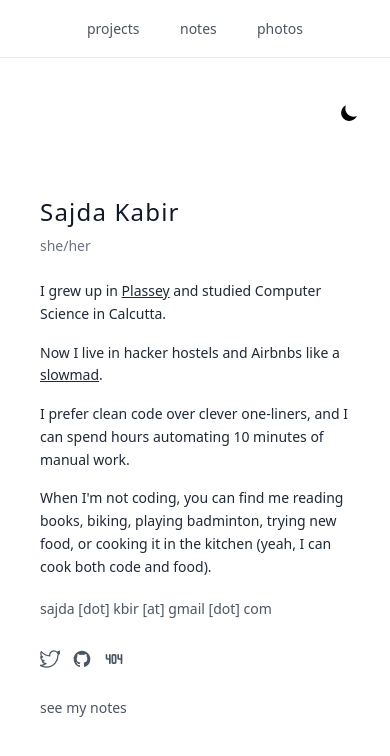
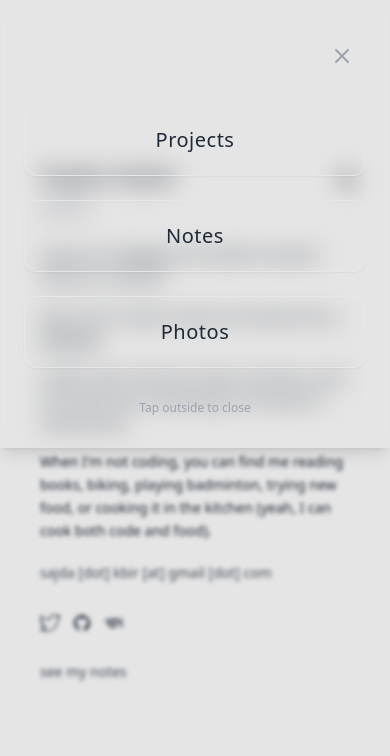
Before and after one commit to sajdakabir/saju, a Next.js app: page / in a window 390 px wide. Both pictures are taken after a click on the button "see my notes". Shown: the top 756 px of the page. Built offline with nearby package versions, Linux system fonts and the light colour scheme.

Commit message:
nav mobile

```diff
--- a/src/app/globals.css
+++ b/src/app/globals.css
@@ -30,6 +30,19 @@
   .nav-enter .nav-item:nth-child(1) { animation-delay: 0.1s; }
   .nav-enter .nav-item:nth-child(2) { animation-delay: 0.15s; }
   .nav-enter .nav-item:nth-child(3) { animation-delay: 0.2s; }
+
+  /* Mobile-specific responsive styles */
+  @media (max-width: 640px) {
+    .nav-enter .nav-item {
+      animation: navItemSlideInMobile 0.5s cubic-bezier(0.4, 0, 0.2, 1) forwards;
+      opacity: 0;
+      transform: translateY(20px) scale(0.95);
+    }
+
+    .nav-enter .nav-item:nth-child(1) { animation-delay: 0.1s; }
+    .nav-enter .nav-item:nth-child(2) { animation-delay: 0.2s; }
+    .nav-enter .nav-item:nth-child(3) { animation-delay: 0.3s; }
+  }
 
   /* Respect user motion preferences */
   @media (prefers-reduced-motion: reduce) {
@@ -81,6 +94,17 @@
     }
   }
 
+  @keyframes navItemSlideInMobile {
+    0% {
+      opacity: 0;
+      transform: translateY(20px) scale(0.95);
+    }
+    100% {
+      opacity: 1;
+      transform: translateY(0) scale(1);
+    }
+  }
+
   /* Performance optimizations */
   .will-change-transform {
     will-change: transform, opacity, max-height;
@@ -91,4 +115,9 @@
     backface-visibility: hidden;
     perspective: 1000px;
   }
+
+  /* Custom scale utilities */
+  .active\:scale-98:active {
+    transform: scale(0.98);
+  }
 }
--- a/src/app/page.tsx
+++ b/src/app/page.tsx
@@ -85,11 +85,14 @@ export default function Home() {
       <Navigation
         isVisible={showNavigation}
         theme={theme as 'light' | 'dark'}
+        onClose={() => setShowNavigation(false)}
       />
 
-      <div className={`flex-1 flex items-center justify-center p-6 transition-all duration-500 ${showNavigation ? 'pt-24' : 'pt-6'}`}>
+
+
+      <div className={`flex-1 flex items-center justify-center p-6 transition-all duration-500 ${showNavigation ? 'sm:pt-24' : 'pt-6'}`}>
         <div className="max-w-2xl w-full mx-auto px-4">
-          <div className={`absolute right-6 transition-all duration-500 ${showNavigation ? 'top-24' : 'top-6'}`}>
+          <div className={`absolute right-6 transition-all duration-500 ${showNavigation ? 'sm:top-24' : 'top-6'}`}>
             <button
               onClick={toggleTheme}
               className="p-2 text-black dark:text-white transition-colors text-lg"
--- a/src/components/Navigation.tsx
+++ b/src/components/Navigation.tsx
@@ -14,6 +14,7 @@ interface NavigationProps {
   isVisible: boolean;
   theme: 'light' | 'dark';
   onNavigate?: (section: string) => void;
+  onClose?: () => void;
 }
 
 // Navigation items configuration
@@ -23,7 +24,7 @@ const navigationItems: NavigationItem[] = [
   { label: 'photos', href: '/photos' }
 ];
 
-export default function Navigation({ isVisible, theme, onNavigate }: NavigationProps) {
+export default function Navigation({ isVisible, theme, onNavigate, onClose }: NavigationProps) {
   const [shouldRender, setShouldRender] = useState(isVisible);
   const [animationClass, setAnimationClass] = useState('');
 
@@ -47,6 +48,27 @@ export default function Navigation({ isVisible, theme, onNavigate }: NavigationP
     }
   }, [isVisible]);
 
+  // Handle keyboard navigation (Escape to close)
+  useEffect(() => {
+    const handleKeyDown = (event: KeyboardEvent) => {
+      if (event.key === 'Escape' && isVisible && onClose) {
+        onClose();
+      }
+    };
+
+    if (isVisible) {
+      document.addEventListener('keydown', handleKeyDown);
+      return () => document.removeEventListener('keydown', handleKeyDown);
+    }
+  }, [isVisible, onClose]);
+
+  // Handle click outside to close (mobile only)
+  const handleBackdropClick = (e: React.MouseEvent) => {
+    if (e.target === e.currentTarget && onClose) {
+      onClose();
+    }
+  };
+
   const handleNavigationClick = (section: string) => {
     if (onNavigate) {
       onNavigate(section);
@@ -57,9 +79,115 @@ export default function Navigation({ isVisible, theme, onNavigate }: NavigationP
   if (!shouldRender) return null;
 
   return (
+    <>
+      {/* Mobile Navigation - Full screen overlay */}
+      <div className={`
+        sm:hidden fixed inset-0 z-50
+        ${isVisible ? 'block' : 'hidden'}
+      `}>
+        {/* Backdrop */}
+        <div
+          className={`
+            absolute inset-0 bg-black/10 dark:bg-black/30 backdrop-blur-[2px]
+            transition-opacity duration-300
+            ${isVisible ? 'opacity-100' : 'opacity-0'}
+          `}
+          onClick={onClose}
+        />
+
+        {/* Mobile Menu */}
+        <div className={`
+          ${animationClass}
+          absolute top-0 left-0 right-0
+          bg-white/98 dark:bg-[#1B1B1B]/98 backdrop-blur-md
+          shadow-lg
+          transition-transform duration-300 ease-out
+          ${isVisible ? 'translate-y-0' : '-translate-y-full'}
+          px-6 py-8
+        `}>
+          {/* Close button - top right */}
+          <div className="flex justify-end mb-6">
+            <button
+              onClick={onClose}
+              className="
+                p-3 text-gray-400 dark:text-gray-500
+                hover:text-gray-600 dark:hover:text-gray-300
+                hover:bg-gray-100 dark:hover:bg-gray-800
+                rounded-full transition-all duration-200
+                focus:outline-none focus:ring-2 focus:ring-gray-400 focus:ring-offset-2
+                dark:focus:ring-gray-500 dark:focus:ring-offset-gray-800
+                min-h-[48px] min-w-[48px] flex items-center justify-center
+                active:scale-95
+              "
+              aria-label="Close navigation menu"
+            >
+              <svg
+                className="w-6 h-6"
+                fill="none"
+                stroke="currentColor"
+                viewBox="0 0 24 24"
+                aria-hidden="true"
+              >
+                <path
+                  strokeLinecap="round"
+                  strokeLinejoin="round"
+                  strokeWidth={2}
+                  d="M6 18L18 6M6 6l12 12"
+                />
+              </svg>
+            </button>
+          </div>
+
+          {/* Navigation items - centered and spaced */}
+          <div className="flex flex-col items-center space-y-6 max-w-sm mx-auto">
+            {navigationItems.map((item) => (
+              <Link
+                key={item.label}
+                href={item.href}
+                onClick={() => {
+                  handleNavigationClick(item.label);
+                  onClose?.();
+                }}
+                className="
+                  nav-item
+                  w-full text-center py-5 px-6
+                  text-[20px] font-medium text-gray-800 dark:text-gray-200
+                  hover:text-gray-900 dark:hover:text-gray-100
+                  hover:bg-gray-100 dark:hover:bg-gray-800
+                  transition-all duration-300 ease-out
+                  motion-reduce:transition-colors
+                  focus:outline-none focus:ring-2 focus:ring-gray-400 focus:ring-offset-2
+                  dark:focus:ring-gray-500 dark:focus:ring-offset-gray-800
+                  rounded-xl border border-gray-200 dark:border-gray-700
+                  transform-gpu will-change-transform
+                  active:scale-[0.96] active:bg-gray-200 dark:active:bg-gray-700
+                  shadow-sm hover:shadow-md
+                  min-h-[60px] flex items-center justify-center
+                "
+                style={{
+                  transitionProperty: 'color, background-color, transform, box-shadow',
+                }}
+                aria-label={`Navigate to ${item.label} section`}
+              >
+                <span className="capitalize tracking-wide">{item.label}</span>
+              </Link>
+            ))}
+          </div>
+
+          {/* Subtle hint text */}
+          <div className="mt-8 text-center">
+            <p className="text-xs text-gray-400 dark:text-gray-500">
+              Tap outside to close
+            </p>
+          </div>
+        </div>
+      </div>
+
+      {/* Desktop/Tablet Navigation - Top bar */}
       <nav
         className={`
           ${animationClass}
+          hidden sm:block
           fixed top-0 left-0 right-0 z-50
           bg-white/95 dark:bg-[#1B1B1B]/95 backdrop-blur-sm
           border-b border-gray-200 dark:border-gray-700
@@ -79,23 +207,24 @@ export default function Navigation({ isVisible, theme, onNavigate }: NavigationP
         aria-label="Main navigation"
         aria-hidden={!isVisible}
       >
-      <div className="max-w-2xl mx-auto flex justify-center space-x-8">
-        {navigationItems.map((item, index) => (
+        <div className="max-w-2xl mx-auto flex justify-center space-x-6 md:space-x-8">
+          {navigationItems.map((item) => (
             <Link
               key={item.label}
               href={item.href}
               onClick={() => handleNavigationClick(item.label)}
               className="
                 nav-item
-              text-[14px] text-gray-600 dark:text-gray-300
+                text-[14px] md:text-[15px] text-gray-600 dark:text-gray-300
                 hover:text-gray-900 dark:hover:text-gray-100
                 hover:underline hover:scale-105
                 transition-all duration-200 ease-out
                 motion-reduce:hover:scale-100 motion-reduce:transition-colors
                 focus:outline-none focus:ring-2 focus:ring-gray-400 focus:ring-offset-2
                 dark:focus:ring-gray-500 dark:focus:ring-offset-gray-800
-              rounded-sm px-1 py-0.5
+                rounded-sm px-2 py-1
                 transform-gpu will-change-transform
+                min-h-[44px] flex items-center
               "
               style={{
                 transitionProperty: 'color, text-decoration, transform',
@@ -107,5 +236,6 @@ export default function Navigation({ isVisible, theme, onNavigate }: NavigationP
           ))}
         </div>
       </nav>
+    </>
   );
 }
```
Also changed, not shown: .kiro/specs/dynamic-navigation/tasks.md. Lines whose indentation alone changed are shown as unchanged.
